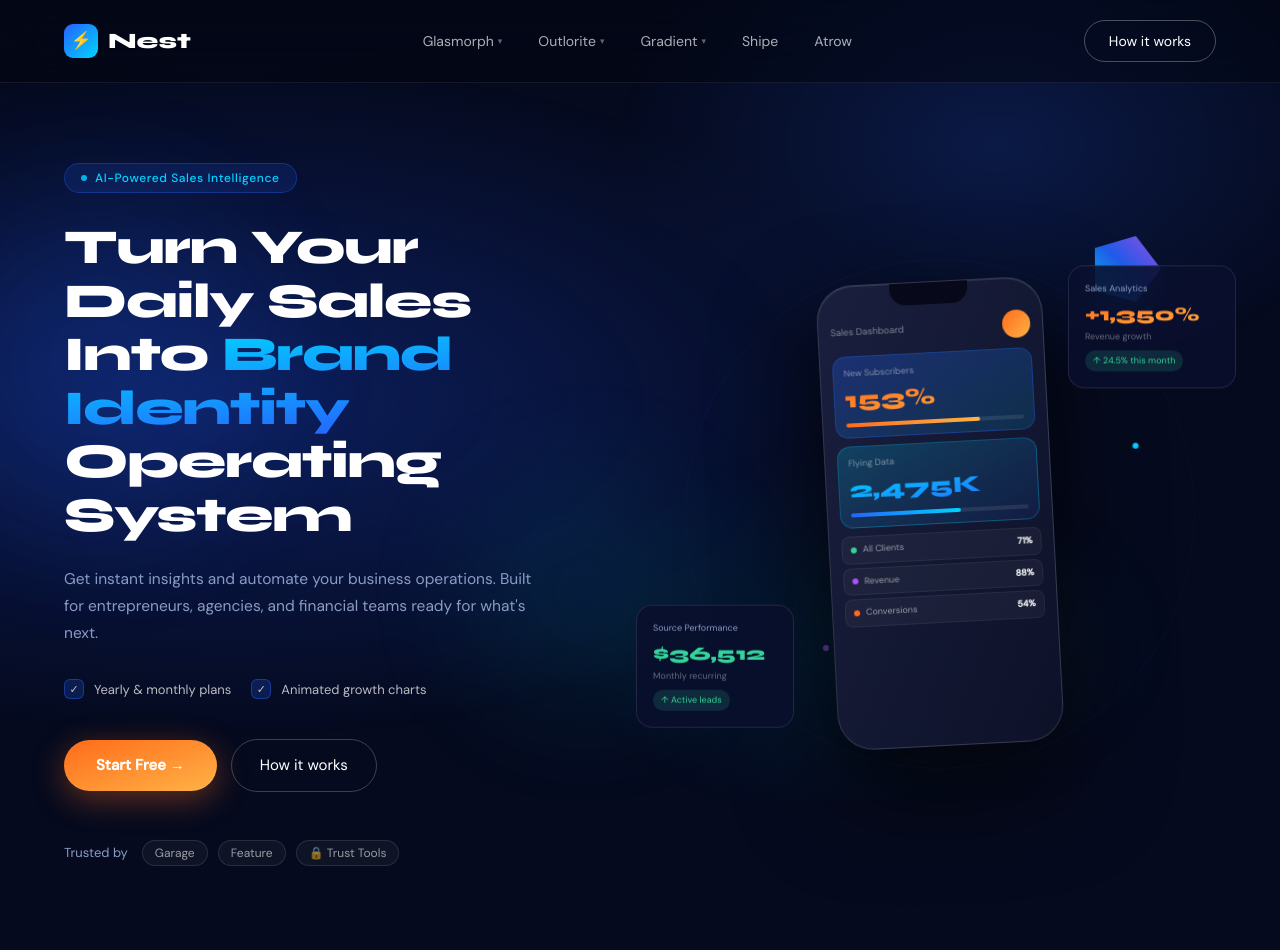
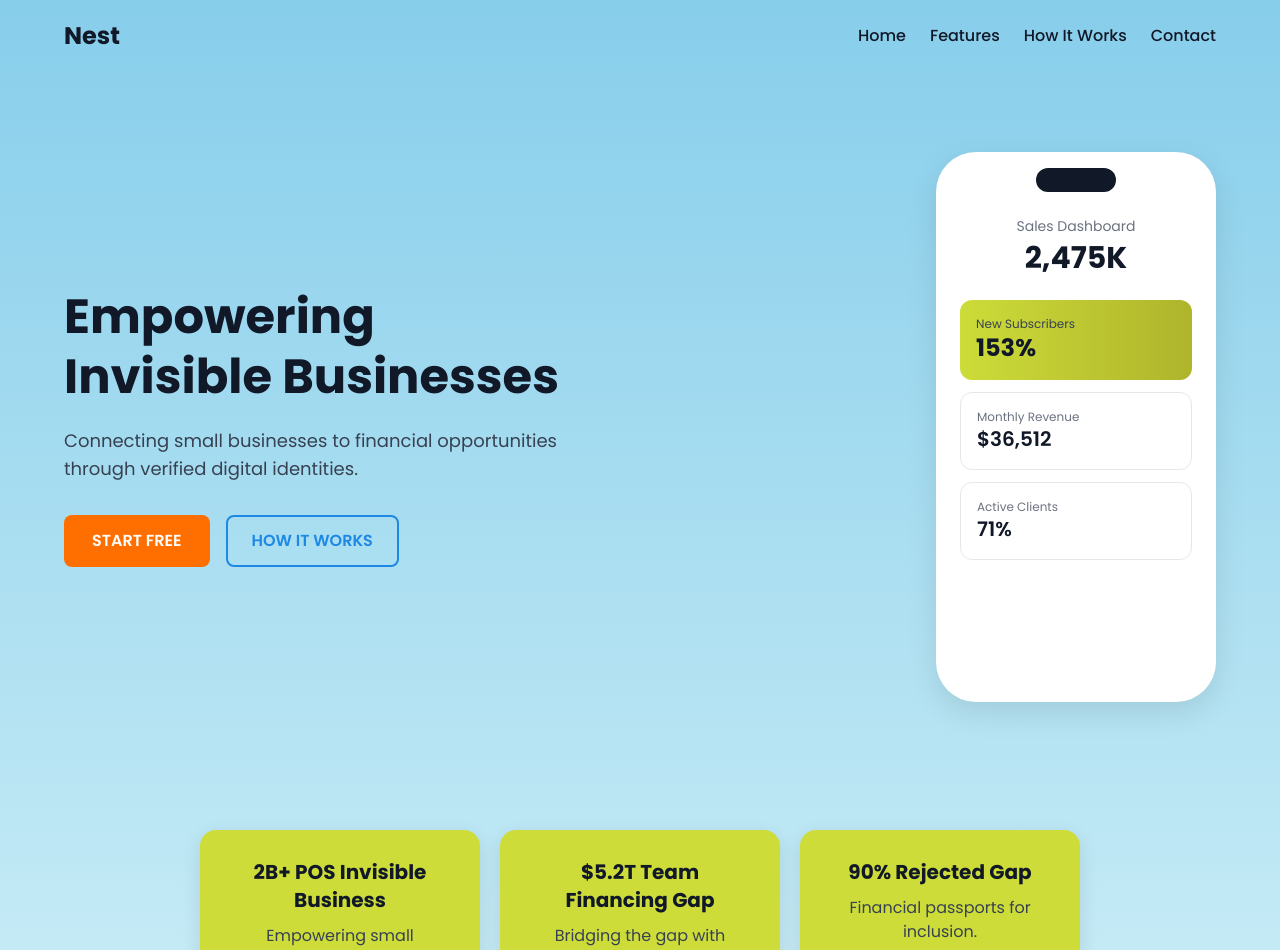
Before and after one commit to eve-o912/Nest-, a Next.js app in the folder receipt-web/: page / in a window 1280 px wide. Shown: the top 950 px of the page. Built offline with nearby package versions, Linux system fonts and the light colour scheme.

Commit message:
Implement light theme homepage with sky blue gradient, lime green cards, and Poppins font

```diff
--- a/receipt-web/app/layout.tsx
+++ b/receipt-web/app/layout.tsx
@@ -2,8 +2,8 @@ import type { Metadata } from 'next'
 import './globals.css'
 
 export const metadata: Metadata = {
-  title: 'Nest - Sales Identity OS',
-  description: 'Turn your daily sales into a brand identity operating system',
+  title: 'Nest Homepage',
+  description: 'Empowering invisible businesses through verified digital identities',
 }
 
 export default function RootLayout({
@@ -16,9 +16,9 @@ export default function RootLayout({
       <head>
         <link rel="preconnect" href="https://fonts.googleapis.com" />
         <link rel="preconnect" href="https://fonts.gstatic.com" crossOrigin="anonymous" />
-        <link href="https://fonts.googleapis.com/css2?family=Syne:wght@400;600;700;800&family=DM+Sans:ital,wght@0,300;0,400;0,500;1,400&display=swap" rel="stylesheet" />
+        <link href="https://fonts.googleapis.com/css2?family=Poppins:wght@400;500;600;700&display=swap" rel="stylesheet" />
       </head>
-      <body className="min-h-screen bg-[#050a1e]">
+      <body className="min-h-screen">
         {children}
       </body>
     </html>
--- a/receipt-web/app/page.tsx
+++ b/receipt-web/app/page.tsx
@@ -2,216 +2,113 @@
 
 export default function Home() {
   return (
-    <>
-      <style jsx global>{`
-        @import url('https://fonts.googleapis.com/css2?family=Syne:wght@400;600;700;800&family=DM+Sans:ital,wght@0,300;0,400;0,500;1,400&display=swap');
+    <main
+      className="min-h-screen bg-gradient-to-b from-[#87CEEB] to-[#E0F7FA] text-[#111827]"
+      style={{ fontFamily: "'Poppins', sans-serif" }}
+    >
+        {/* Header */}
+        <header className="flex justify-between items-center px-8 lg:px-16 py-5">
+          <h1 className="text-2xl font-bold text-[#111827]">Nest</h1>
+          <nav className="hidden md:flex items-center gap-6">
+            {['Home', 'Features', 'How It Works', 'Contact'].map((item) => (
+              <a
+                key={item}
+                href="#"
+                className="text-[#111827] font-medium hover:text-[#1E88E5] transition-colors"
+              >
+                {item}
+              </a>
+            ))}
+          </nav>
+        </header>
 
-        :root {
-          --accent-blue: #2563ff;
-          --accent-cyan: #00d4ff;
-          --accent-orange: #ff6b1a;
-          --accent-gold: #ffb347;
-          --text-muted: #8a9bc4;
-          --glass: rgba(255,255,255,0.05);
-        }
-
-        .homepage { font-family: 'DM Sans', sans-serif; }
-        .font-syne { font-family: 'Syne', sans-serif; }
-
-        @keyframes drift1 { 0%,100%{transform:translate(0,0)} 50%{transform:translate(22px,-28px)} }
-        @keyframes drift2 { 0%,100%{transform:translate(0,0)} 50%{transform:translate(-14px,18px)} }
-        @keyframes drift3 { 0%,100%{transform:translate(0,0)} 50%{transform:translate(10px,-14px)} }
-        @keyframes ringPulse { 0%,100%{opacity:0.35} 50%{opacity:0.08} }
-        @keyframes spinGem { from{transform:rotate(0deg)} to{transform:rotate(360deg)} }
-        @keyframes floatPhone { 0%,100%{transform:translateY(0) rotate(-3deg)} 50%{transform:translateY(-18px) rotate(-3deg)} }
-        @keyframes growBar { from{width:0} }
-        @keyframes fc1Float { 0%,100%{transform:translateY(0)} 50%{transform:translateY(-12px)} }
-        @keyframes fc2Float { 0%,100%{transform:translateY(0)} 50%{transform:translateY(10px)} }
-        @keyframes pt1 { 0%,100%{transform:translate(0,0)} 50%{transform:translate(-14px,9px)} }
-        @keyframes pt2 { 0%,100%{transform:translate(0,0)} 50%{transform:translate(10px,-18px)} }
-        @keyframes pt3 { 0%,100%{transform:translate(0,0)} 50%{transform:translate(-8px,12px)} }
-        @keyframes pulse { 0%,100%{opacity:1} 50%{opacity:0.25} }
-        @keyframes fadeUp { from{opacity:0;transform:translateY(22px)} to{opacity:1;transform:translateY(0)} }
-      `}</style>
-
-      <main className="homepage min-h-screen bg-[#050a1e] text-white overflow-x-hidden">
-        {/* Background Layer */}
-        <div className="fixed inset-0 z-0 overflow-hidden">
-          <div className="absolute inset-0" style={{
-            background: `
-              radial-gradient(ellipse 80% 60% at 18% 50%, rgba(13,32,96,0.95) 0%, transparent 70%),
-              radial-gradient(ellipse 50% 50% at 78% 18%, rgba(37,99,255,0.18) 0%, transparent 60%),
-              radial-gradient(ellipse 40% 40% at 68% 80%, rgba(0,212,255,0.09) 0%, transparent 60%)
-            `
-          }} />
-          <div className="absolute inset-0 opacity-20" style={{
-            backgroundImage: `
-              linear-gradient(rgba(37,99,255,0.04) 1px, transparent 1px),
-              linear-gradient(90deg, rgba(37,99,255,0.04) 1px, transparent 1px)
-            `,
-            backgroundSize: '60px 60px'
-          }} />
-          <div className="absolute w-80 h-80 rounded-full blur-[70px] opacity-45 top-[28%] -left-[6%]" style={{ background: 'rgba(37,99,255,0.35)', animation: 'drift1 8s ease-in-out infinite' }} />
-          <div className="absolute w-56 h-56 rounded-full blur-[70px] opacity-45 top-[58%] left-[38%]" style={{ background: 'rgba(0,212,255,0.22)', animation: 'drift2 10s ease-in-out infinite' }} />
-          <div className="absolute w-40 h-40 rounded-full blur-[70px] opacity-45 bottom-[8%] right-[18%]" style={{ background: 'rgba(255,107,26,0.18)', animation: 'drift3 7s ease-in-out infinite' }} />
-        </div>
-
-        {/* Navigation */}
-        <nav className="relative z-[100] flex items-center justify-between px-8 lg:px-16 py-5 border-b border-white/[0.07] backdrop-blur-xl bg-[rgba(3,5,15,0.45)]">
-          <div className="flex items-center gap-2.5 font-syne font-extrabold text-[22px]">
-            <div className="w-[34px] h-[34px] bg-gradient-to-br from-[#2563ff] to-[#00d4ff] rounded-[9px] flex items-center justify-center text-[17px]">
-              ⚡
-            </div>
-            Nest
-          </div>
-          <div className="hidden md:flex items-center gap-1">
-            {['Glasmorph', 'Outlorite', 'Gradient'].map((item) => (
-              <button key={item} className="flex items-center gap-1 px-4 py-2 text-sm text-white/[0.68] rounded-lg transition-all hover:text-white hover:bg-white/5 cursor-pointer">
-                {item} <span className="text-[9px] opacity-55">▾</span>
+        {/* Hero Section */}
+        <section className="flex flex-col lg:flex-row items-center justify-between px-8 lg:px-16 py-12 lg:py-20 gap-12">
+          <div className="max-w-[500px]" style={{ animation: 'fadeUp 0.6s ease both' }}>
+            <h2 className="text-[40px] lg:text-[48px] font-bold leading-tight mb-5">
+              Empowering Invisible Businesses
+            </h2>
+            <p className="text-lg text-[#374151] mb-8">
+              Connecting small businesses to financial opportunities through verified digital identities.
+            </p>
+            <div className="flex flex-wrap gap-4">
+              <button className="bg-[#FF6F00] text-white border-0 px-7 py-3.5 rounded-lg cursor-pointer font-semibold hover:bg-[#e65c00] transition-colors">
+                START FREE
               </button>
-            ))}
-            {['Shipe', 'Atrow'].map((item) => (
-              <button key={item} className="px-4 py-2 text-sm text-white/[0.68] rounded-lg transition-all hover:text-white hover:bg-white/5 cursor-pointer">
-                {item}
+              <button className="bg-transparent border-2 border-[#1E88E5] text-[#1E88E5] px-6 py-3 rounded-lg cursor-pointer font-semibold hover:bg-[#1E88E5] hover:text-white transition-all">
+                HOW IT WORKS
               </button>
-            ))}
-          </div>
-          <button className="px-6 py-2.5 border border-white/[0.28] rounded-full text-sm text-white transition-all hover:bg-white/[0.08] hover:border-white/[0.55]">
-            How it works
-          </button>
-        </nav>
-
-        {/* Hero */}
-        <section className="relative z-10 grid lg:grid-cols-2 items-center min-h-[calc(100vh-73px)] px-8 lg:px-16 py-12 lg:py-20 gap-12">
-          {/* Left */}
-          <div className="max-w-[620px]">
-            <div className="inline-flex items-center gap-2 px-4 py-1.5 rounded-full bg-[rgba(37,99,255,0.14)] border border-[rgba(37,99,255,0.32)] text-xs text-[#00d4ff] font-medium tracking-wider mb-7" style={{ animation: 'fadeUp 0.6s ease both' }}>
-              <span className="w-1.5 h-1.5 bg-[#00d4ff] rounded-full animate-[pulse_2s_ease_infinite]" />
-              AI-Powered Sales Intelligence
-            </div>
-
-            <h1 className="font-syne font-extrabold text-[clamp(34px,3.8vw,54px)] leading-[1.1] tracking-tight mb-6" style={{ animation: 'fadeUp 0.6s 0.1s ease both' }}>
-              Turn Your Daily Sales Into{' '}
-              <span className="bg-gradient-to-br from-[#00d4ff] to-[#2563ff] bg-clip-text text-transparent">Brand Identity</span>{' '}
-              Operating System
-            </h1>
-
-            <p className="text-[15.5px] leading-[1.75] text-[#8a9bc4] max-w-[470px] mb-8" style={{ animation: 'fadeUp 0.6s 0.2s ease both' }}>
-              Get instant insights and automate your business operations. Built for entrepreneurs, agencies, and financial teams ready for what&apos;s next.
-            </p>
-
-            <div className="flex flex-wrap gap-5 mb-10" style={{ animation: 'fadeUp 0.6s 0.3s ease both' }}>
-              {['Yearly & monthly plans', 'Animated growth charts'].map((item) => (
-                <div key={item} className="flex items-center gap-2.5 text-[13px] text-white/[0.72]">
-                  <div className="w-5 h-5 rounded-md bg-[rgba(37,99,255,0.2)] border border-[rgba(37,99,255,0.42)] flex items-center justify-center text-[11px]">✓</div>
-                  {item}
-                </div>
-              ))}
-            </div>
-
-            <div className="flex flex-wrap gap-3.5 items-center mb-12" style={{ animation: 'fadeUp 0.6s 0.4s ease both' }}>
-              <button className="px-8 py-3.5 rounded-full bg-gradient-to-br from-[#ff6b1a] to-[#ffb347] text-white font-semibold text-[15px] shadow-[0_8px_32px_rgba(255,107,26,0.38)] transition-all hover:-translate-y-0.5 hover:shadow-[0_14px_40px_rgba(255,107,26,0.52)]">
-                Start Free →
-              </button>
-              <button className="px-7 py-3.5 rounded-full border border-white/[0.22] bg-transparent text-[15px] transition-all hover:bg-white/5 hover:border-white/[0.42]">
-                How it works
-              </button>
-            </div>
-
-            <div className="flex items-center gap-3.5" style={{ animation: 'fadeUp 0.6s 0.5s ease both' }}>
-              <span className="text-[13px] text-[#8a9bc4]">Trusted by</span>
-              <div className="flex gap-2.5 items-center">
-                {['Garage', 'Feature', '🔒 Trust Tools'].map((tag, i) => (
-                  <span key={tag} className="text-xs px-3 py-1 rounded-full border border-white/[0.11] bg-white/[0.04] text-white/[0.58]">
-                    {tag}
-                  </span>
-                ))}
-              </div>
             </div>
           </div>
 
-          {/* Right - Phone & Floats */}
-          <div className="relative flex justify-center items-center h-[600px]" style={{ animation: 'fadeUp 0.7s 0.2s ease both' }}>
-            {/* Glow Rings */}
-            <div className="absolute w-[380px] h-[380px] rounded-full border border-[rgba(37,99,255,0.18)] top-1/2 left-1/2 -translate-x-1/2 -translate-y-1/2 animate-[ringPulse_4s_ease-in-out_infinite]" />
-            <div className="absolute w-[510px] h-[510px] rounded-full border border-[rgba(37,99,255,0.18)] top-1/2 left-1/2 -translate-x-1/2 -translate-y-1/2 animate-[ringPulse_4s_1.5s_ease-in-out_infinite]" />
-
-            {/* Spinning Gem */}
+          {/* Phone Mockup */}
           <div
-              className="absolute top-[22px] right-[55px] w-[66px] h-[66px] opacity-90 animate-[spinGem_22s_linear_infinite]"
-              style={{
-                background: 'linear-gradient(135deg, #a855f7, #2563ff, #00d4ff)',
-                clipPath: 'polygon(50% 0%,100% 38%,82% 100%,18% 100%,0% 38%)',
-                filter: 'drop-shadow(0 0 18px rgba(168,85,247,0.65))'
-              }}
-            />
-
-            {/* Float Card Top Right */}
-            <div className="absolute -right-5 top-14 w-[168px] z-10 p-4 rounded-2xl bg-[rgba(10,15,45,0.88)] backdrop-blur-xl border border-white/10 animate-[fc1Float_7s_ease-in-out_infinite]">
-              <div className="text-[9px] text-[#8a9bc4] mb-1">Sales Analytics</div>
-              <div className="font-syne text-[19px] font-extrabold bg-gradient-to-br from-[#ff6b1a] to-[#ffb347] bg-clip-text text-transparent">+1,350%</div>
-              <div className="text-[9px] text-white/[0.38] mt-0.5">Revenue growth</div>
-              <div className="inline-flex items-center gap-1 px-2 py-1 rounded-full text-[9px] mt-1.5 bg-[rgba(52,211,153,0.14)] text-[#34d399]">↑ 24.5% this month</div>
+            className="w-[280px] h-[550px] bg-white rounded-[40px] shadow-[0_10px_30px_rgba(0,0,0,0.1)] relative overflow-hidden"
+            style={{ animation: 'floatPhone 6s ease-in-out infinite' }}
+          >
+            <div className="absolute top-4 left-1/2 -translate-x-1/2 w-20 h-6 bg-[#111827] rounded-full" />
+            <div className="p-6 pt-16">
+              <div className="text-center mb-6">
+                <div className="text-sm text-[#6B7280] mb-1">Sales Dashboard</div>
+                <div className="text-3xl font-bold text-[#111827]">2,475K</div>
               </div>
-
-            {/* Phone */}
-            <div className="relative z-[5] animate-[floatPhone_6s_ease-in-out_infinite]">
-              <div className="w-[226px] h-[465px] bg-gradient-to-br from-[#1a1f3e] to-[#0d1128] rounded-[36px] border border-white/[0.14] shadow-[0_40px_100px_rgba(0,0,0,0.75),inset_0_1px_0_rgba(255,255,255,0.1)] overflow-hidden relative">
-                <div className="w-[78px] h-[22px] bg-[#07091a] rounded-b-2xl mx-auto mb-2.5" />
-                <div className="px-3">
-                  <div className="flex justify-between items-center mb-2.5 text-[9.5px] text-white/[0.45]">
-                    <span>Sales Dashboard</span>
-                    <div className="w-7 h-7 rounded-full bg-gradient-to-br from-[#ff6b1a] to-[#ffb347]" />
+              <div className="space-y-3">
+                <div className="bg-gradient-to-r from-[#CDDC39] to-[#AFB42B] rounded-xl p-4">
+                  <div className="text-xs text-[#374151]">New Subscribers</div>
+                  <div className="text-2xl font-bold text-[#111827]">153%</div>
                 </div>
-
-                  <div className="rounded-[13px] p-2.5 mb-2 bg-gradient-to-br from-[rgba(37,99,255,0.28)] to-[rgba(0,212,255,0.13)] border border-[rgba(37,99,255,0.3)]">
-                    <div className="text-[9px] text-white/[0.45] mb-0.5">New Subscribers</div>
-                    <div className="font-syne text-[23px] font-extrabold bg-gradient-to-br from-[#ff6b1a] to-[#ffb347] bg-clip-text text-transparent">153%</div>
-                    <div className="h-1 bg-white/[0.09] rounded-sm mt-1.5 overflow-hidden">
-                      <div className="h-full rounded-sm bg-gradient-to-r from-[#ff6b1a] to-[#ffb347] w-3/4 animate-[growBar_2s_1s_ease_both]" />
+                <div className="bg-white border border-[#E5E7EB] rounded-xl p-4">
+                  <div className="text-xs text-[#6B7280]">Monthly Revenue</div>
+                  <div className="text-xl font-semibold text-[#111827]">$36,512</div>
                 </div>
-                  </div>
-
-                  <div className="rounded-[13px] p-2.5 mb-2 bg-gradient-to-br from-[rgba(0,212,255,0.2)] to-[rgba(37,99,255,0.1)] border border-[rgba(0,212,255,0.25)]">
-                    <div className="text-[9px] text-white/[0.45] mb-0.5">Flying Data</div>
-                    <div className="font-syne text-[23px] font-extrabold bg-gradient-to-br from-[#00d4ff] to-[#2563ff] bg-clip-text text-transparent">2,475K</div>
-                    <div className="h-1 bg-white/[0.09] rounded-sm mt-1.5 overflow-hidden">
-                      <div className="h-full rounded-sm bg-gradient-to-r from-[#2563ff] to-[#00d4ff] w-[62%] animate-[growBar_2s_1.2s_ease_both]" />
-                    </div>
-                  </div>
-
-                  <div className="flex flex-col gap-1 mt-2">
-                    {[
-                      { dot: '#34d399', label: 'All Clients', val: '71%' },
-                      { dot: '#a855f7', label: 'Revenue', val: '88%' },
-                      { dot: '#ff6b1a', label: 'Conversions', val: '54%' }
-                    ].map((item) => (
-                      <div key={item.label} className="flex items-center gap-1.5 px-2 py-1.5 rounded-lg bg-white/[0.04] border border-white/[0.06] text-[9px] text-white/[0.55]">
-                        <div className="w-1.5 h-1.5 rounded-full flex-shrink-0" style={{ background: item.dot }} />
-                        {item.label}
-                        <span className="ml-auto font-semibold text-white">{item.val}</span>
-                      </div>
-                    ))}
+                <div className="bg-white border border-[#E5E7EB] rounded-xl p-4">
+                  <div className="text-xs text-[#6B7280]">Active Clients</div>
+                  <div className="text-xl font-semibold text-[#111827]">71%</div>
                 </div>
               </div>
             </div>
           </div>
+        </section>
 
-            {/* Float Card Bottom Left */}
-            <div className="absolute -left-7 bottom-24 w-[158px] z-10 p-4 rounded-2xl bg-[rgba(10,15,45,0.88)] backdrop-blur-xl border border-white/10 animate-[fc2Float_8s_1s_ease-in-out_infinite]">
-              <div className="text-[9px] text-[#8a9bc4] mb-1">Source Performance</div>
-              <div className="font-syne text-[19px] font-extrabold text-[#34d399]">$36,512</div>
-              <div className="text-[9px] text-white/[0.38] mt-0.5">Monthly recurring</div>
-              <div className="inline-flex items-center gap-1 px-2 py-1 rounded-full text-[9px] mt-1.5 bg-[rgba(52,211,153,0.14)] text-[#34d399]">↑ Active leads</div>
+        {/* Cards Section */}
+        <section className="flex flex-wrap justify-center gap-5 px-8 py-12">
+          {[
+            { title: '2B+ POS Invisible Business', desc: 'Empowering small merchants globally.' },
+            { title: '$5.2T Team Financing Gap', desc: 'Bridging the gap with verified data.' },
+            { title: '90% Rejected Gap', desc: 'Financial passports for inclusion.' }
+          ].map((card, i) => (
+            <div
+              key={card.title}
+              className="bg-[#CDDC39] rounded-2xl p-7 w-[280px] text-center shadow-[0_6px_20px_rgba(0,0,0,0.1)] transition-all hover:-translate-y-2.5 hover:shadow-[0_12px_30px_rgba(0,0,0,0.15)] cursor-pointer"
+              style={{ animation: `fadeUp 0.6s ${0.1 + i * 0.1}s ease both` }}
+            >
+              <h3 className="text-xl font-bold text-[#111827] mb-2.5">{card.title}</h3>
+              <p className="text-base text-[#374151]">{card.desc}</p>
             </div>
+          ))}
+        </section>
 
-            {/* Particles */}
-            <div className="absolute w-2 h-2 rounded-full bg-[#ff6b1a] top-[14%] left-[54%] opacity-85 animate-[pt1_5s_ease-in-out_infinite]" />
-            <div className="absolute w-1.5 h-1.5 rounded-full bg-[#a855f7] top-[73%] left-[28%] opacity-60 animate-[pt2_7s_ease-in-out_infinite]" />
-            <div className="absolute w-1.5 h-1.5 rounded-full bg-[#00d4ff] top-[38%] right-[14%] opacity-72 animate-[pt3_6s_ease-in-out_infinite]" />
+        {/* How It Works Section */}
+        <section className="flex flex-wrap justify-center gap-5 px-8 pb-20">
+          {[
+            { title: 'M-Pesa Daraja Integration', desc: 'Seamless mobile payments verified on blockchain.' },
+            { title: 'Blockchain Verification', desc: 'Ensuring trust and transparency in every transaction.' }
+          ].map((step, i) => (
+            <div
+              key={step.title}
+              className="bg-white rounded-2xl p-7 w-[280px] text-center shadow-[0_6px_20px_rgba(0,0,0,0.1)] transition-all hover:-translate-y-2.5 hover:shadow-[0_12px_30px_rgba(0,0,0,0.15)] cursor-pointer"
+              style={{ animation: `fadeUp 0.6s ${0.4 + i * 0.1}s ease both` }}
+            >
+              <h4 className="text-[#1E88E5] font-semibold mb-2.5">{step.title}</h4>
+              <p className="text-base text-[#374151]">{step.desc}</p>
             </div>
+          ))}
         </section>
+
+        {/* Footer */}
+        <footer className="text-center py-10 bg-[#E0F7FA] text-[#374151] text-sm">
+          © 2026 Nest. All rights reserved.
+        </footer>
       </main>
-    </>
   )
 }
```
Also changed, not shown: 1 other file (tests, documents, lock files or other folders). Lines whose indentation alone changed are shown as unchanged.
